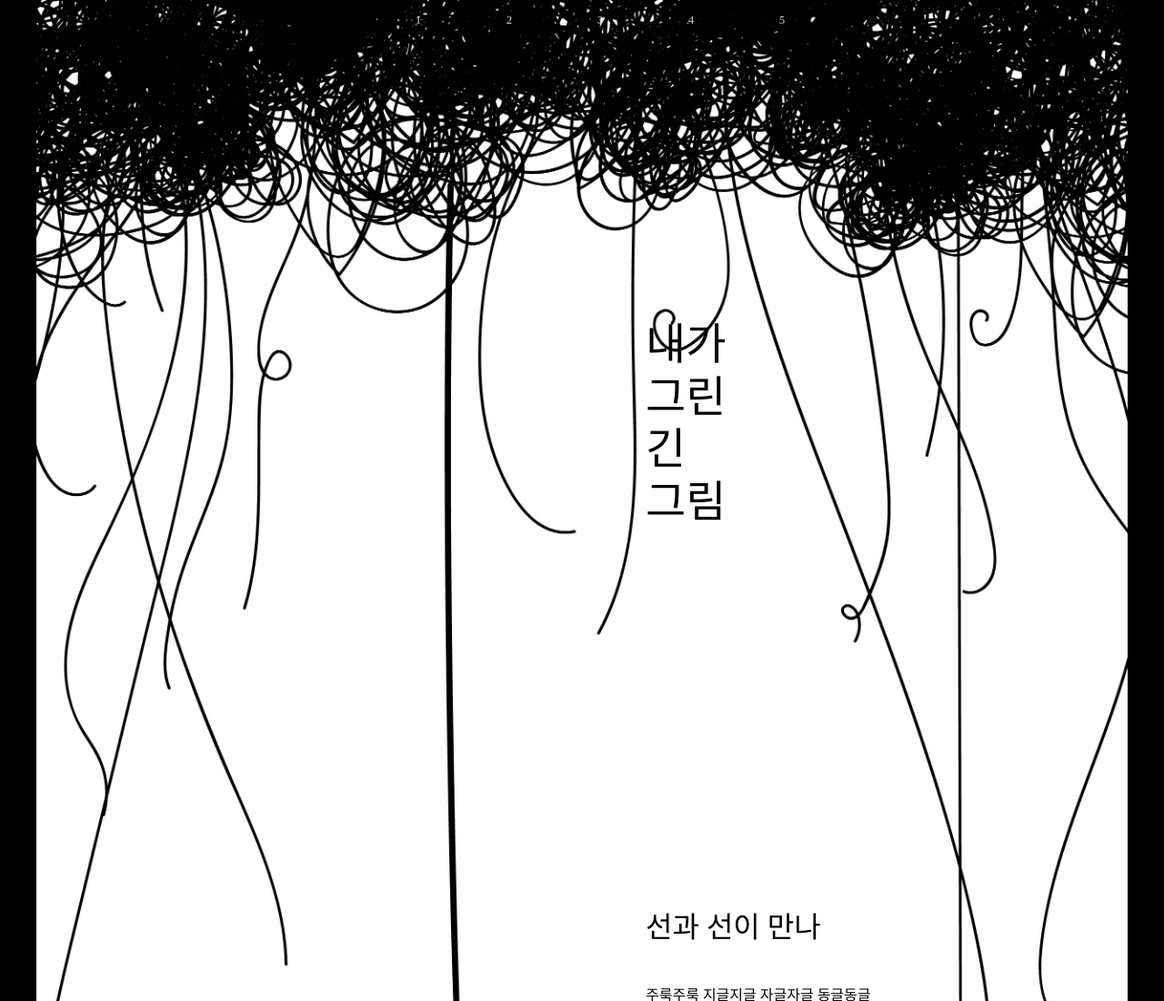
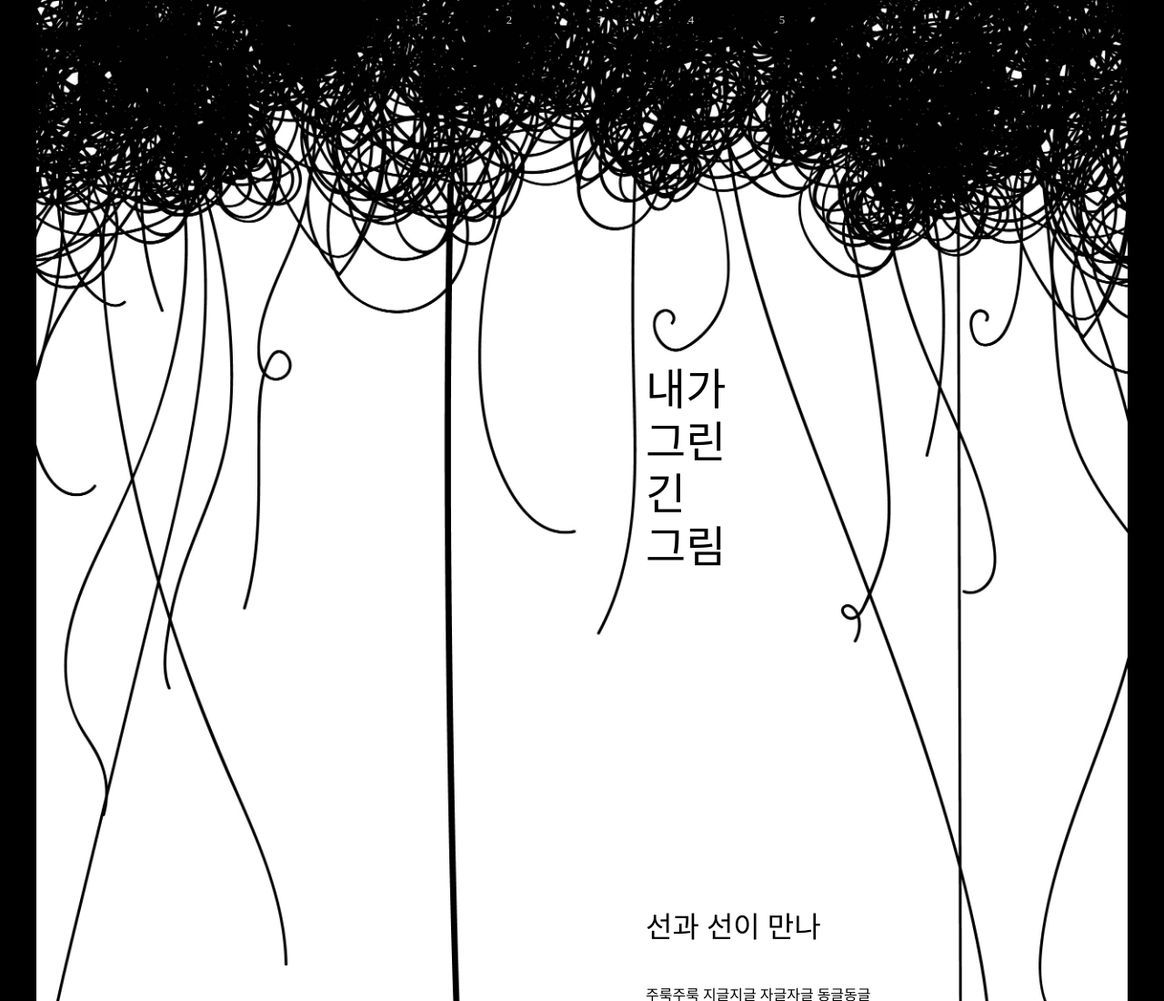
Before and after one commit to Seongeunn/linepage, a plain HTML site: page index.html in a window 1280 px wide. Shown: the top 1100 px of the page at 91% size. Drawn offline with Linux system fonts and the light colour scheme; a script that the page names is missing; files whose address does not match are found by name; a web font is replaced by a local one.

Commit message:
Update index.html

```diff
--- a/index.html
+++ b/index.html
@@ -23,7 +23,7 @@
 
 		#s1{background:url('./1.jpg');
 			background-repeat: no-repeat; width: 1200px; background-size: 100%;}
-		#s1 h2{left:670px; top:350px;}
+		#s1 h2{left:670px; top:400px;}
 
 		#s2{background:url('./22.jpg');
 			background-repeat: no-repeat; width: 1200px; background-size: 100%;}
```
